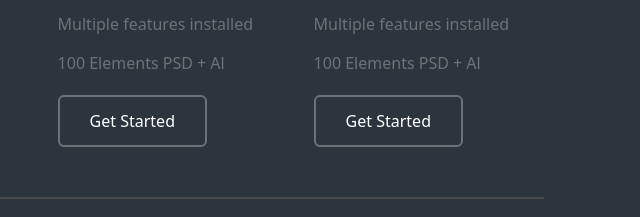
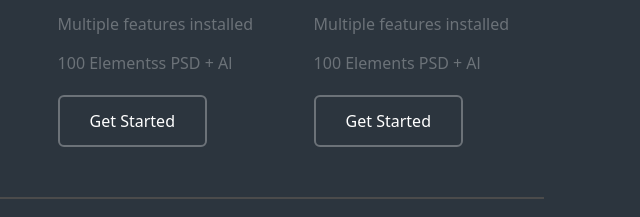
Before and after one commit to Shohrukh26/homework-190126, a website: page src/index.html in a window 1280 px wide. Shown: the part 4892-5109 px from the top of the page, 608-1248 px from the left. Drawn offline with Linux system fonts and the light colour scheme.

Commit message:
added section8

```diff
--- a/src/index.html
+++ b/src/index.html
@@ -211,7 +211,7 @@
                 <p class="mb-[15px] text-[#FFFFFF4D]">5 Psd fles included</p>
                 <p class="mb-[15px] text-[#FFFFFF4D]">24 hours free support</p>
                 <p class="mb-[15px] text-[#FFFFFF4D]">Multiple features installed</p>
-                <p class="mb-[20px] text-[#FFFFFF4D]">100 Elements PSD + Al</p>
+                <p class="mb-[20px] text-[#FFFFFF4D]">100 Elementss PSD + Al</p>
                 <button class="rounded-[6px] border-[2px] border-[#FFFFFF4D] text-[#FFFFFF] pt-[12px] pb-[12px] pl-[30px] pr-[30px] ">Get
                     Started</button>
             </div>
@@ -245,6 +245,7 @@
         </div>
     </div>
 
+
 </body>
 
 </html>
```
